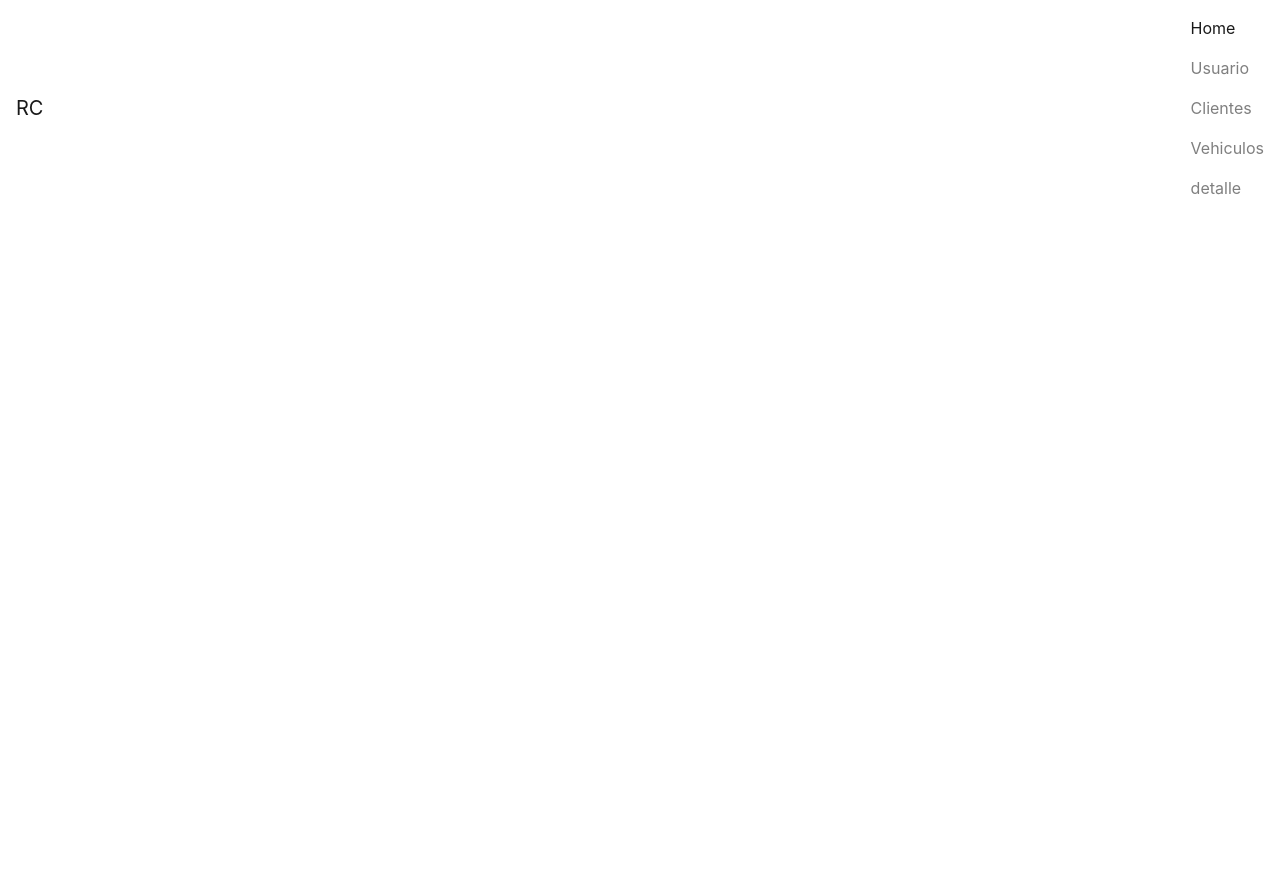
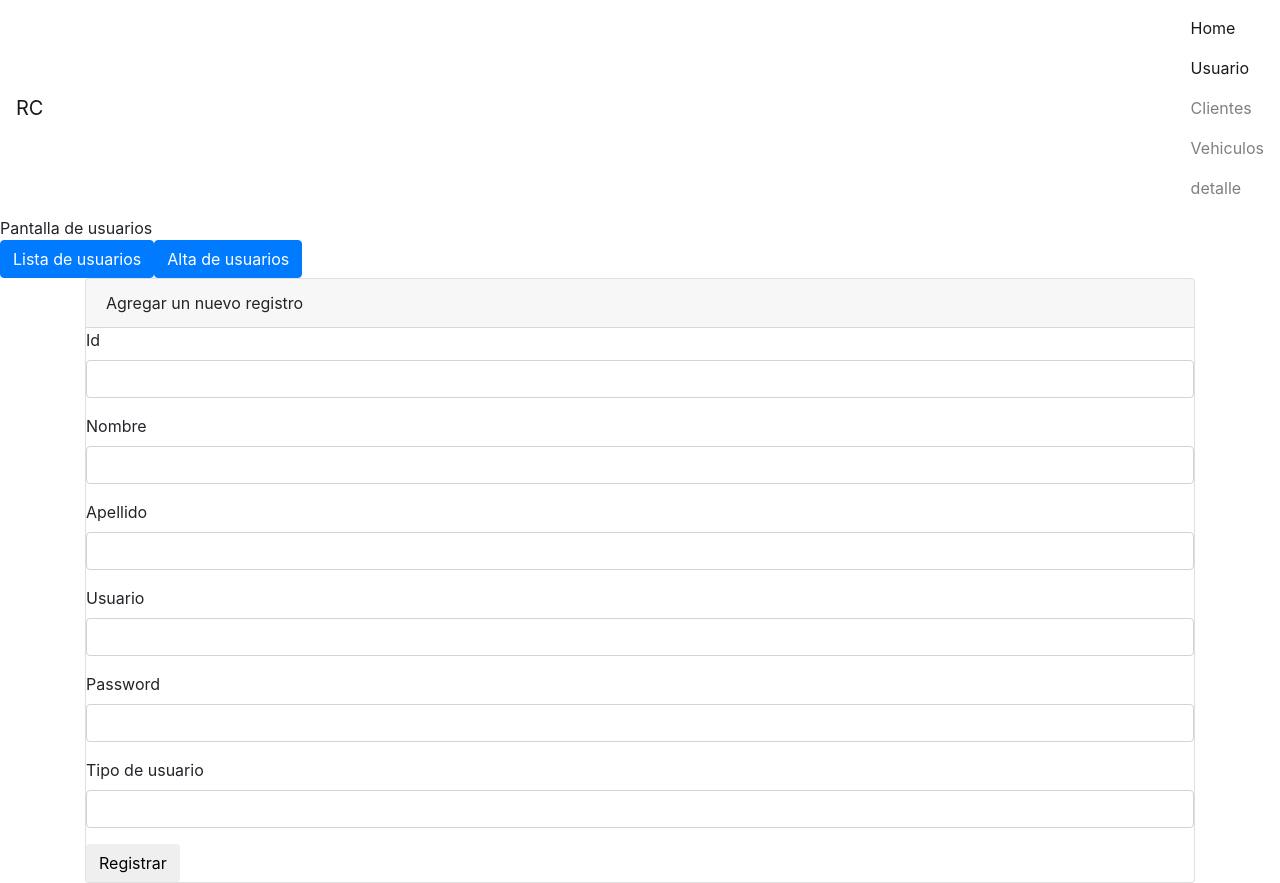
Before and after one commit to migueltorres040/TpFinal1.1, an Angular app in the folder alquiler/: page /usuarios/altaUsuario in a window 1280 px wide. Before the commit this address led to /. Before the commit the page ends 800 px from the top, so only its background shows below. Built offline with nearby package versions, Linux system fonts and the light colour scheme.

Commit message:
se creo detalle y alta de usuarios

```diff
--- /dev/null
+++ b/alquiler/src/app/usuarios/usuarios-alta.component.html
@@ -0,0 +1,36 @@
+<div class="container">
+    <div class="card">
+        <div class="card-header">
+            {{titulo}}
+        </div>
+        <div class="card-block">
+            <form novalidate [formGroup]="form1">
+                <div class="form-group">
+                    <label for="id">Id</label>
+                    <input type="number" class="form-control" id="id"formControlName="id">
+                </div>
+                <div class="form-group">
+                    <label for="nombre">Nombre</label>
+                    <input type="text" class="form-control" id="nombre"formControlName="nombre">
+                </div>
+                 <div class="form-group">
+                    <label for="apellido">Apellido</label>
+                    <input type="text" class="form-control" id="apellido"formControlName="apellido">
+                </div>
+                 <div class="form-group">
+                    <label for="usuario">Usuario</label>
+                    <input type="text" class="form-control" id="usuario"formControlName="usuario">
+                </div>
+                 <div class="form-group">
+                    <label for="pass">Password</label>
+                    <input type="text" class="form-control" id="pass"formControlName="password">
+                </div>
+                 <div class="form-group">
+                    <label for="tipo">Tipo de usuario</label>
+                    <input type="text" class="form-control" id="tipo"formControlName="tipo">
+                </div>
+                <button class="btn btn-default"(click)="guardarUsuario()">Registrar</button>
+            </form>
+        </div>
+    </div>
+</div>
--- /dev/null
+++ b/alquiler/src/app/usuarios/usuarios-alta.component.ts
@@ -0,0 +1,41 @@
+import{Component,OnInit} from '@angular/core';
+import{Router,ActivatedRoute,Params} from '@angular/router';
+import { UsuariosService} from './usuarios.service';
+import{FormGroup,FormBuilder,Validator} from '@angular/forms';
+@Component({
+    selector:'usuarios-alta',
+    templateUrl: './usuarios-alta.component.html'
+})
+export class UsuariosAltaComponent implements OnInit{
+        titulo="Agregar un nuevo registro";
+        form1:FormGroup;
+    constructor(
+        private route:ActivatedRoute,
+        private router:Router,
+        private service:UsuariosService,
+        private fb:FormBuilder
+    ){this.crearControles()}
+    ngOnInit(){
+        let id=this.route.snapshot.params['id'];
+        if(!id) return;
+        console.log(id);
+    }
+    crearControles(){
+        this.form1=this.fb.group({
+            id:'',
+             nombre:'',
+              apellido:'',
+               usuario:'',
+                password:'',
+                 tipo:''
+        })
+    }
+    guardarUsuario(){
+        this.service.addUsuarios(this.form1.value)
+                    .subscribe(
+                        rt => console.log(rt),
+                        er => console.log(er),
+                        () => console.log("terminado")
+                    );
+    }
+}
--- /dev/null
+++ b/alquiler/src/app/usuarios/usuarios-detalle.component.html
@@ -0,0 +1,29 @@
+<div class="container">
+    <div class="card">
+        <div class="card-block">
+            <table class="table table-hover">
+                <thead class="thead-default">
+                    <tr>
+                        <th>Id</th>
+                        <th>Nombre</th>
+                        <th>Apellido</th>
+                        <th>Usuario</th>
+                        <th>Pass</th>
+                        <th>Tipo</th>
+                    </tr>
+                </thead>
+
+            <tbody>
+                <tr *ngFor="let item of usuarios">
+                    <td>{{item.id}}</td>
+                    <td>{{item.nombre}}</td>
+                    <td>{{item.apellido}}</td>
+                    <td>{{item.usuario}}</td>
+                     <td>{{item.password}}</td>
+                    <td>{{item.tipo}}</td>
+                </tr>
+            </tbody>
+             </table>
+        </div>
+    </div>
+</div>
--- /dev/null
+++ b/alquiler/src/app/usuarios/usuarios-detalle.component.ts
@@ -0,0 +1,23 @@
+import{Component,OnInit} from '@angular/core';
+import { Router,ActivatedRoute} from '@angular/router';
+import { UsuariosService} from './usuarios.service';
+import {Usuarios} from './usuarios';
+@Component({
+    selector:'usuarios-detalle',
+    templateUrl: './usuarios-detalle.component.html'
+})
+export class UsuariosDetalleComponent implements OnInit{
+    usuarios: Usuarios[];
+    constructor(
+        private servicio:UsuariosService
+    ){}
+    ngOnInit(){
+        this.servicio.getUsuarios()
+        .subscribe(
+          rs => this.usuarios=rs,
+          er => console.log(er),
+          () => console.log(this.usuarios)
+        )
+    }
+
+}
--- a/alquiler/src/app/usuarios/usuarios.component.html
+++ b/alquiler/src/app/usuarios/usuarios.component.html
@@ -1,26 +1,8 @@
-<div class="container">
-    <div class="card">
-        <div class="card-block">
-            <table class="table table-hover">
-                <thead class="thead-default">
-                    <tr>
-                        <th>Id</th>
-                        <th>Nombre</th>
-                        <th>Apellido</th>
-                        <th>Usuario</th>
-                        <th>Tipo</th>
-                    </tr>
-                </thead>
-            </table>
-            <tbody>
-                <tr *ngFor="let item of usuario">
-                    <td>{{item.id}}</td>
-                    <td>{{item.nombre}}</td>
-                    <td>{{item.apellido}}</td>
-                    <td>{{item.usuario}}</td>
-                    <td>{{item.tipo}}</td>
-                </tr>
-            </tbody>
-        </div>
-    </div>
+<div>
+    Pantalla de usuarios
 </div>
+<nav>
+    <button class="btn btn-primary" routerLink="detalleUsuario">Lista de usuarios</button>
+    <button class="btn btn-primary" routerLink="altaUsuario"> Alta de usuarios</button>
+</nav>
+<router-outlet></router-outlet>
--- a/alquiler/src/app/usuarios/usuarios.component.ts
+++ b/alquiler/src/app/usuarios/usuarios.component.ts
@@ -1,24 +1,20 @@
 import { Component, OnInit } from '@angular/core';
+import { Router,ActivatedRoute} from '@angular/router';
 import { UsuariosService} from './usuarios.service';
 import {Usuarios} from './usuarios';
 @Component({
   selector: 'app-usuarios',
   templateUrl: './usuarios.component.html',
-  styleUrls: ['./usuarios.component.css']
+ styleUrls: ['./usuarios.component.css']
 })
 export class UsuariosComponent implements OnInit {
-    usuarios: Usuarios[];
+
   constructor(
-    private servicio:UsuariosService
+
   ) { }
 
   ngOnInit() {
-    this.servicio.getInventario()
-        .subscribe(
-          rs => this.usuarios=rs,
-          er => console.log(er),
-          () => console.log(this.usuarios)
-        )
+
   }
 
 }
--- a/alquiler/src/app/usuarios/usuarios.service.ts
+++ b/alquiler/src/app/usuarios/usuarios.service.ts
@@ -6,17 +6,24 @@ import{Usuarios} from './usuarios';
 import 'rxjs/add/operator/map';
 import 'rxjs/add/operator/first';
 import 'rxjs/add/operator/catch';
-
+import 'rxjs/add/observable/throw';
 @Injectable()
 export class UsuariosService {
   private headers=new Headers({'Content-Type':'application/json'});
   private url='http://localhost:8000/usuarios';
 
   constructor(private http:Http) { }
-  getInventario():Observable<Usuarios[]>{
+  getUsuarios():Observable<Usuarios[]>{
     let url= `${this.url}`;
     return this.http.get(url)
-                .map(r =>r.json())
+                .map(r => r.json())
+                .catch(this.handleError);
+  }
+addUsuarios(usuario:Usuarios){
+    let url= `${this.url}`;
+    let iJson=JSON.stringify(usuario);
+    return this.http.post(url,iJson,{headers:this.headers})
+                .map(r => r.json())
                 .catch(this.handleError);
   }
 
@@ -29,7 +36,7 @@ export class UsuariosService {
       let err=body.error || JSON.stringify(body);
       errMsg= `${error.status} - ${error.statusText || ''} ${err}`;
     }else{
-        errMsg=error.message ? error.message: error.toString();
+        errMsg= error.message ? error.message: error.toString();
     }
     return Observable.throw(errMsg);
   }
```
Also changed, not shown: alquiler/src/app/app-routing.module.ts (+11 -1 lines), alquiler/src/app/app.module.ts (+10 -4 lines), 1 other file (tests, documents, lock files or other folders).
